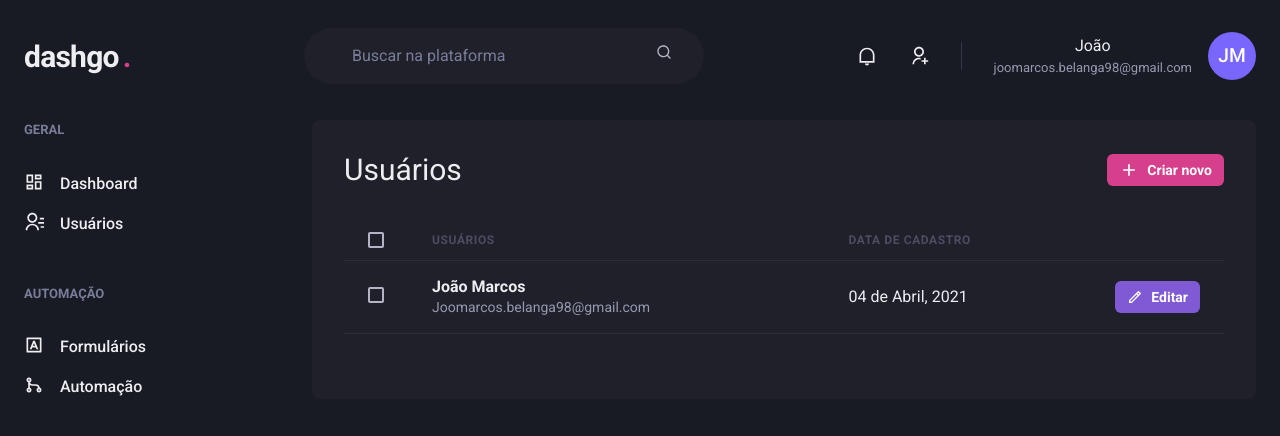
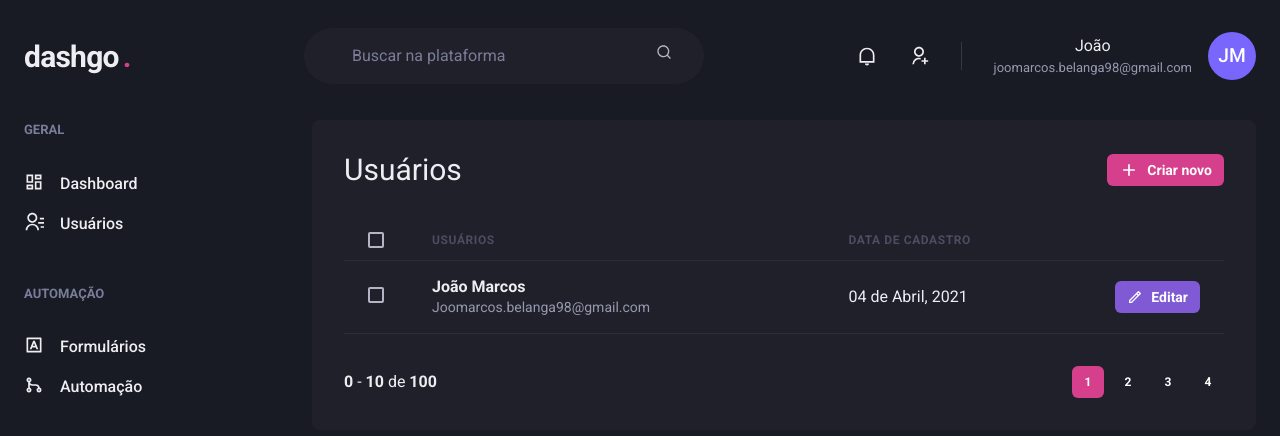
Before and after one commit to joaomarcos98/DashGo, a Next.js app: page /users in a window 1280 px wide. Shown: the top 436 px of the page. Built offline with nearby package versions, Linux system fonts and the light colour scheme.

Commit message:
Create User

```diff
--- /dev/null
+++ b/src/components/Pagination.tsx
@@ -0,0 +1,66 @@
+import { Stack, Button, Box } from "@chakra-ui/react";
+
+export function Pagination() {
+    return (
+        <Stack
+            direction="row"
+            mt="8"
+            justify="space-between"
+            align="center"
+        >
+            <Box>
+            <strong>0</strong> - <strong>10</strong> de <strong>100</strong>
+            </Box>
+            <Stack direction="row" spacing='2'>
+                <Button
+                    size="sm"
+                    fontSize="xs"
+                    width="4"
+                    colorScheme="pink"
+                    _disabled={{
+                        bgColor: "pink.500",
+                        cursor: "default"
+                    }}
+                >
+                    1
+                </Button>
+                <Button
+                    size="sm"
+                    fontSize="xs"
+                    width="4"
+                    colorScheme="gray.700"
+                    _hover={{
+                        bg: "gray.500"
+                    }}
+
+                >
+                    2
+                </Button>
+                <Button
+                    size="sm"
+                    fontSize="xs"
+                    width="4"
+                    colorScheme="gray.700"
+                    _hover={{
+                        bg: "gray.500"
+                    }}
+
+                >
+                    3
+                </Button>
+                <Button
+                    size="sm"
+                    fontSize="xs"
+                    width="4"
+                    colorScheme="gray.700"
+                    _hover={{
+                        bg: "gray.500"
+                    }}
+
+                >
+                    4
+                </Button>
+            </Stack>
+        </Stack>
+    )
+}
--- a/src/pages/users/index.tsx
+++ b/src/pages/users/index.tsx
@@ -1,6 +1,7 @@
 import { Box, Flex, Heading, Button, Icon, Table, Thead, Tbody, Tr, Th, Checkbox, Td, Text } from "@chakra-ui/react";
 import { RiAddLine, RiPencilLine } from "react-icons/ri";
 import { Header } from "../../components/Header";
+import { Pagination } from "../../components/Pagination";
 import { Sidebar } from "../../components/Sidebar";
 
 export default function UserList() {
@@ -17,7 +18,7 @@
                             size="sm"
                             fontSize="sm"
                             colorScheme="pink"
-                            leftIcon={<Icon as={RiAddLine} fontSize="20"/>}
+                            leftIcon={<Icon as={RiAddLine} fontSize="20" />}
                         >
                             Criar novo
                         </Button>
@@ -51,7 +52,7 @@
                                         size="sm"
                                         fontSize="sm"
                                         colorScheme="purple"
-                                        leftIcon={<Icon as={RiPencilLine} fontSize="16"/>}
+                                        leftIcon={<Icon as={RiPencilLine} fontSize="16" />}
                                     >
                                         Editar
                                     </Button>
@@ -59,6 +60,7 @@
                             </Tr>
                         </Tbody>
                     </Table>
+                    <Pagination />
                 </Box>
             </Flex>
         </Box>
```
Also changed, not shown: src/pages/users/create.tsx (added, +38 -0 lines).
